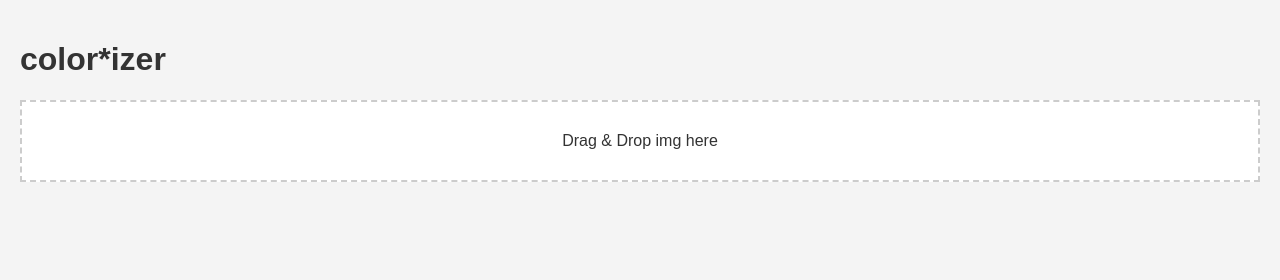
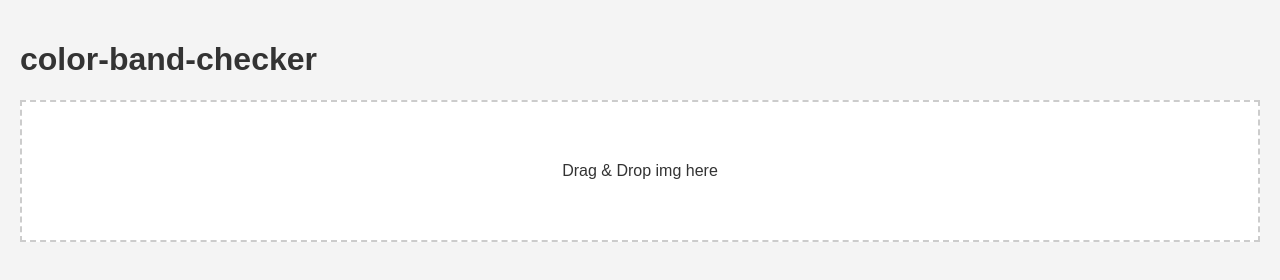
Before and after one commit to ryu-g/colorchecker, a website: page index.html in a window 1280 px wide. Drawn offline with Linux system fonts and the light colour scheme.

Commit message:
change title

```diff
--- a/index.html
+++ b/index.html
@@ -3,11 +3,11 @@
 <head>
   <meta charset="UTF-8" />
   <meta name="viewport" content="width=device-width, initial-scale=1.0" />
-  <title>anal</title>
+  <title>CC</title>
   <link rel="stylesheet" href = "./main.css">
 </head>
 <body>
-  <h1>color*izer</h1>
+  <h1>color-band-checker</h1>
   <div class="drop-zone" id="dropZone">Drag & Drop img here</div>
   <div class="image-container" id="imageContainer"></div>
 
--- a/main.css
+++ b/main.css
@@ -7,7 +7,7 @@ body {
 }
 .drop-zone {
   border: 2px dashed #ccc;
-  padding: 30px;
+  padding: 60px;
   text-align: center;
   background: #fff;
   margin-bottom: 20px;
```
